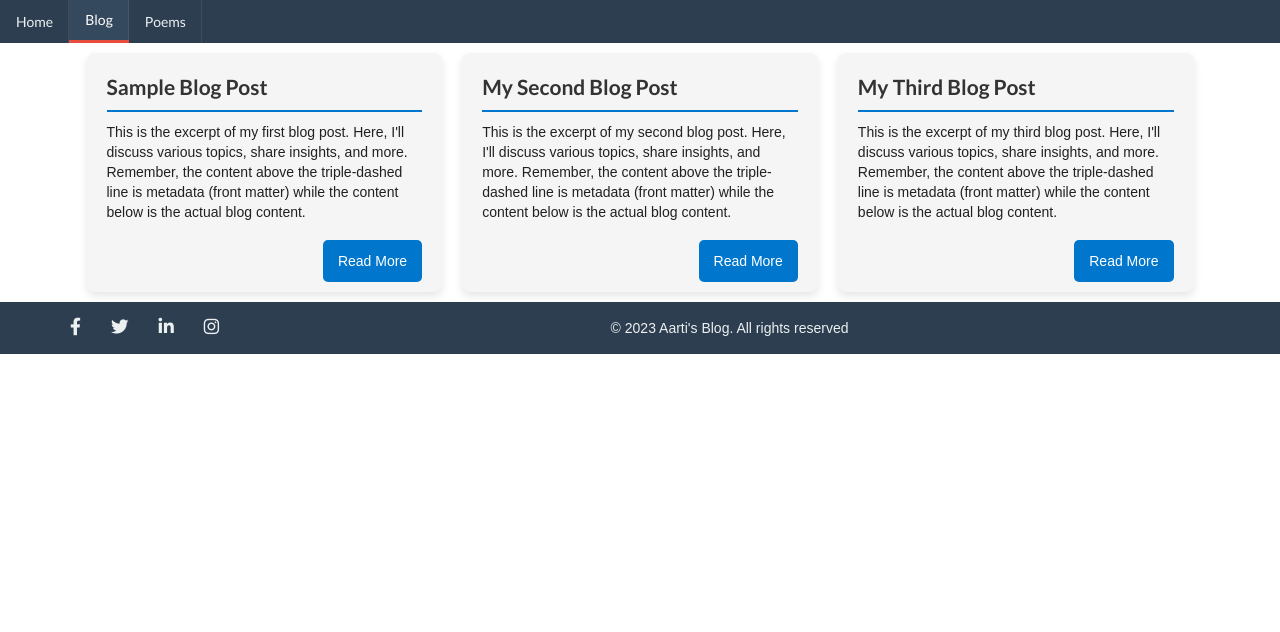
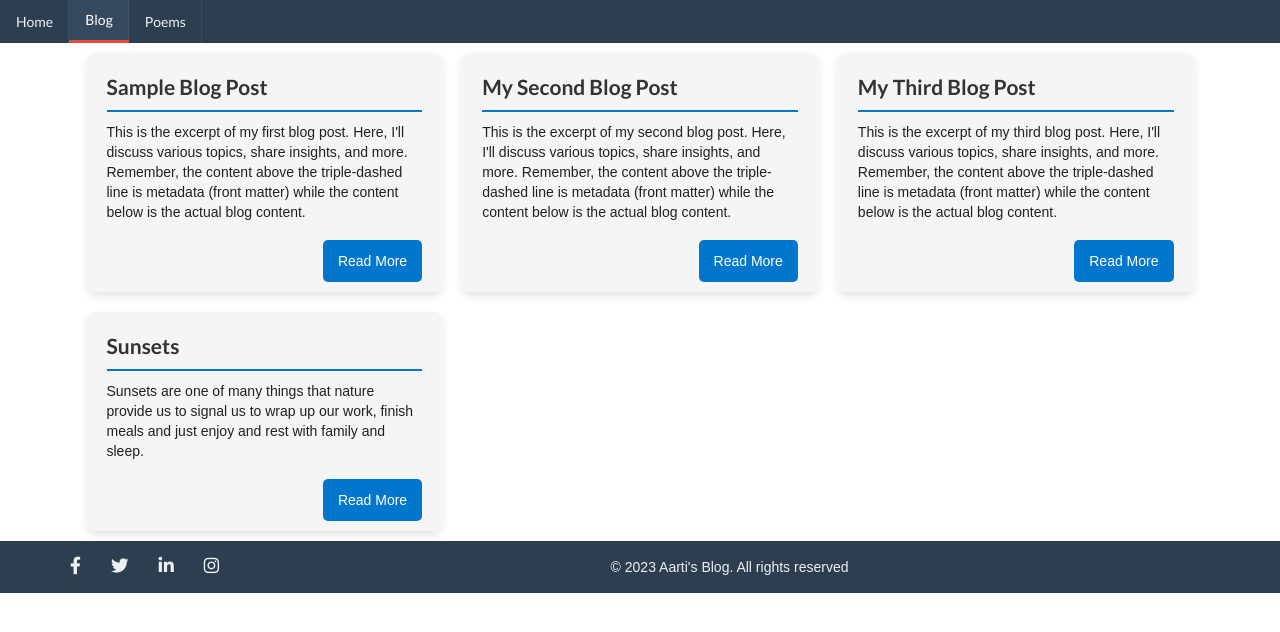
Before and after one commit to nikhilmenghani/blogaarti, a Jekyll site: the page built from blogs.markdown, in a window 1280 px wide. Shown: the top 632 px of the page. Built offline with Jekyll 4.4.1, drawn with Linux system fonts in a browser that asks for light colours; nearby versions of some CDN libraries.

Commit message:
Update Sunsets.md

```diff
--- a/_blogs/Sunsets.md
+++ b/_blogs/Sunsets.md
@@ -1,4 +1,12 @@
-#Sunsets
+---
+layout: post
+title: "Sunsets"
+date: 2023-10-24
+categories: blogs
+excerpt: Sunsets are one of many things that nature provide us to signal us to wrap up our work, finish meals and just enjoy and rest with family and sleep.
+---
+
+# Sunsets
 We are told that it's always nice to watch sunrises and sunsets to align our body with the nature's cycle. I am not a morning person currently but trying to become one. But, I try to watch sunsets though.
 When I was watching the sunset today, I could see how beautiful it is. So going forward I won't go and watch sunset to maintain my health but to witness, feel and experience it's beauty.
 In the rush to achieve materialistic things, we often forget to just take a moment and enjoy the present. We constantly try to fulfill our duties and work towards earning money.
```
